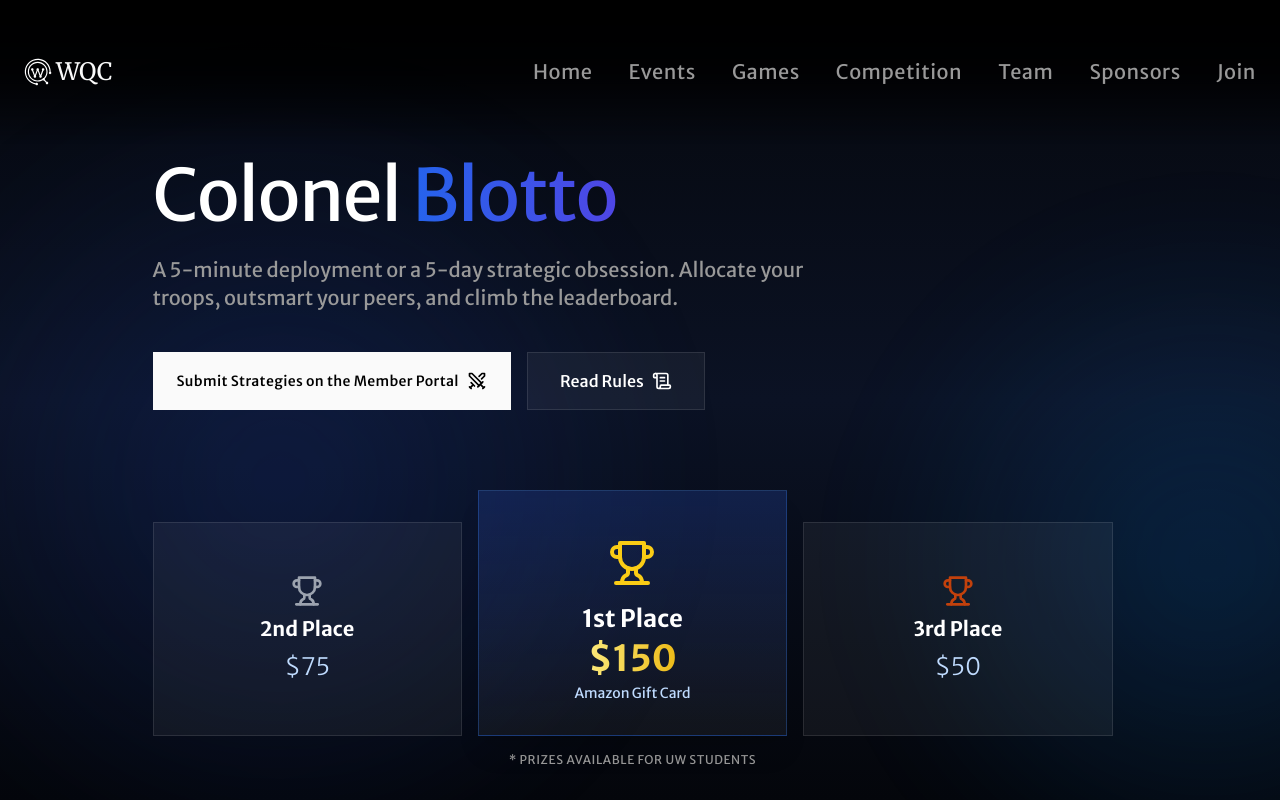
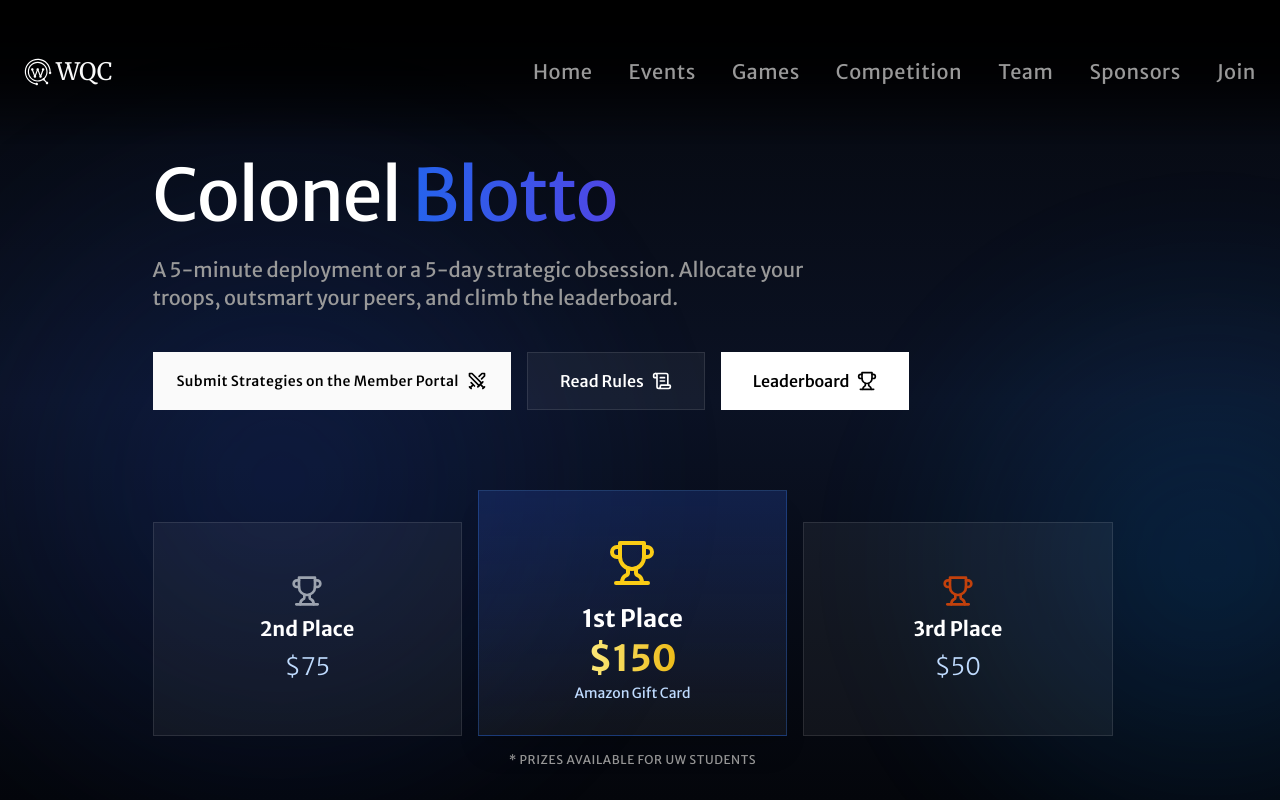
Before and after one commit to waterlooquantclub/waterlooquantclub.github.io, a React (Vite) app in the folder client/: page /games/blotto in a window 1280 px wide. Shown: the top 800 px of the page. Built offline with nearby package versions, Linux system fonts and the light colour scheme; the HTML template or start-up script is replaced by a standard one.

Commit message:
added leaderboard button

```diff
--- a/client/src/pages/Blotto.tsx
+++ b/client/src/pages/Blotto.tsx
@@ -5,7 +5,6 @@ import {
   Swords,
   Clock,
   Calendar,
-  Sparkles,
   Target,
 } from "lucide-react";
 
@@ -46,12 +45,22 @@ const Blotto = () => {
                   Submit Strategies on the Member Portal
                   <Swords className="w-5 h-5" />
                 </a>
+
                 <a
                   href="#how-it-works"
                   className="inline-flex items-center justify-center gap-2 bg-white/5 hover:bg-white/10 text-white px-8 py-4 text-base font-medium border border-white/10 transition-all"
                 >
                   Read Rules
                   <ScrollText className="w-5 h-5" />
+                </a>
+
+                {/* LEADERBOARD */}
+                <a
+                  href="https://docs.google.com/spreadsheets/d/17zd-qyDw5gaZtAy1t8Xxp2v2lTOtsl4akDRQpFgYMeY/edit?usp=sharing"
+                  className="inline-flex items-center justify-center gap-2 bg-white text-black px-8 py-4 text-base font-medium hover:bg-white/90 transition-colors"
+                >
+                  Leaderboard
+                  <Trophy className="w-5 h-5" />
                 </a>
               </div>
             </div>
@@ -99,16 +108,15 @@ const Blotto = () => {
               </ul>
             </div>
           </div>
+
           <div className="hidden md:block container mx-auto max-w-5xl">
             <div className="grid grid-cols-1 md:grid-cols-3 gap-4">
-              {/* 2nd Place */}
               <div className="bg-white/5 border border-white/10 p-6 flex flex-col items-center justify-center text-center space-y-2 hover:bg-white/10 transition-colors md:mt-4">
                 <Trophy className="w-8 h-8 text-gray-400" />
                 <h3 className="text-xl font-bold text-white">2nd Place</h3>
                 <p className="text-2xl font-light text-blue-200">$75</p>
               </div>
 
-              {/* 1st Place */}
               <div className="bg-gradient-to-b from-blue-900/40 to-white/5 border border-blue-500/30 p-8 flex flex-col items-center justify-center text-center space-y-4 shadow-xl md:-mt-4 relative overflow-hidden group">
                 <div className="absolute inset-0 bg-blue-500/10 opacity-0 group-hover:opacity-100 transition-opacity" />
                 <Trophy className="w-12 h-12 text-yellow-400" />
@@ -121,7 +129,6 @@ const Blotto = () => {
                 </div>
               </div>
 
-              {/* 3rd Place */}
               <div className="bg-white/5 border border-white/10 p-6 flex flex-col items-center justify-center text-center space-y-2 hover:bg-white/10 transition-colors md:mt-4">
                 <Trophy className="w-8 h-8 text-orange-700" />
                 <h3 className="text-xl font-bold text-white">3rd Place</h3>
```
